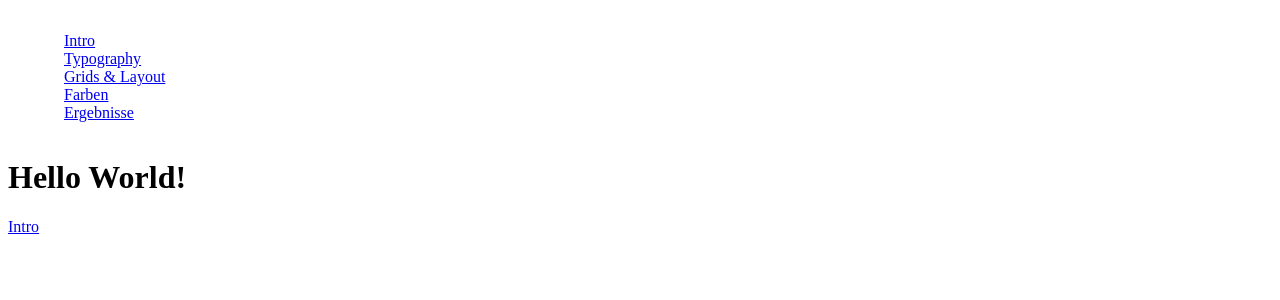
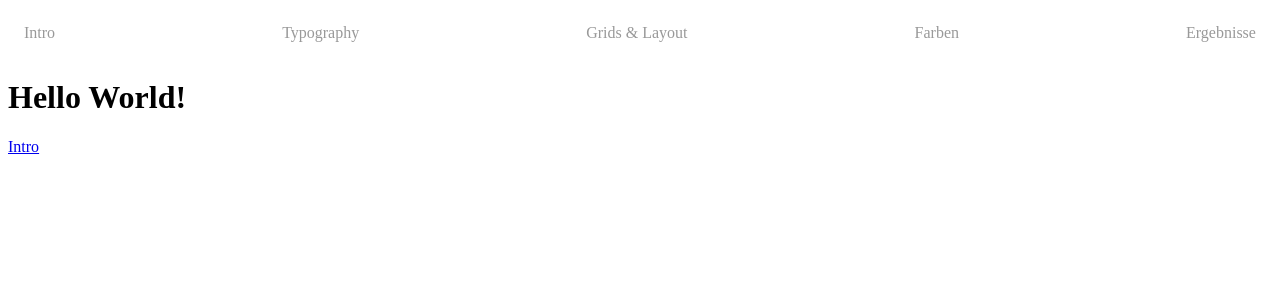
Before and after one commit to Plsr/25knots, a React app: page / in a window 1280 px wide. Shown: the top 300 px of the page. Built offline with nearby package versions, Linux system fonts and the light colour scheme.

Commit message:
Improved Navigation

```diff
--- a/src/components/shared/Navigation.jsx
+++ b/src/components/shared/Navigation.jsx
@@ -4,32 +4,27 @@ import { StyleSheet, css } from 'aphrodite'
 
 import NavigationItem from './NavigationItem.jsx'
 import SpacingInset from '../helpers/spacing/SpacingInset.jsx'
+import { spacing } from '../../styles/base/spacing'
 
 function Navigation() {
   return (
     <ul className={css(styles.ListStyles)}>
-      <SpacingInset size='m'>
-        <NavigationItem path='/intro' title='Intro' />
-        <li>
-          <Link to='/typography'>Typography</Link>
-        </li>
-        <li>
-          <Link to='/intro'>Grids & Layout</Link>
-        </li>
-        <li>
-          <Link to='/intro'>Farben</Link>
-        </li>
-        <li>
-          <Link to='/intro'>Ergebnisse</Link>
-        </li>
-      </SpacingInset>
+      <NavigationItem path='/intro' title='Intro' />
+      <NavigationItem path='/typography' title='Typography' />
+      <NavigationItem path='/intro' title='Grids & Layout' />
+      <NavigationItem path='/intro' title='Farben' />
+      <NavigationItem path='/intro' title='Ergebnisse' />
     </ul>
   )
 }
 
 const styles = StyleSheet.create ({
   ListStyles: {
-    listStyle: 'none'
+    padding: spacing.m,
+    display: 'flex',
+    justifyContent: 'space-between',
+    listStyle: 'none',
+    margin: 0
   }
 })
 
--- a/src/components/shared/NavigationItem.jsx
+++ b/src/components/shared/NavigationItem.jsx
@@ -2,18 +2,23 @@ import React from 'react'
 import { Link } from 'react-router-dom'
 import { StyleSheet, css } from 'aphrodite'
 
+import { baseColors, appColors } from '../../styles/base/colors.js'
 
-function NavigationItem(props) {
+function NavigationItem(props, context) {
   return (
-    <li>
-      <Link to={props.path}>{props.title}</Link>
+    <li className={css(styles.NavigationItem)}>
+      <Link className={css(styles.LinkStyle)} to={props.path}>{props.title}</Link>
     </li>
   )
 }
 
 const styles = StyleSheet.create({
   NavigationItem: {
-
+    display: 'inline'
+  },
+  LinkStyle: {
+    color: baseColors.midGrey,
+    textDecoration: 'none'
   }
 })
 
--- a/src/styles/base/colors.js
+++ b/src/styles/base/colors.js
@@ -1,6 +1,7 @@
 export const baseColors = {
   white: '#FFFFFF',
   lightGrey: '#EEEEEE',
+  midGrey: '#999999',
   darkGrey: '#BBBBBB',
   black: '#333333'
 }
```
